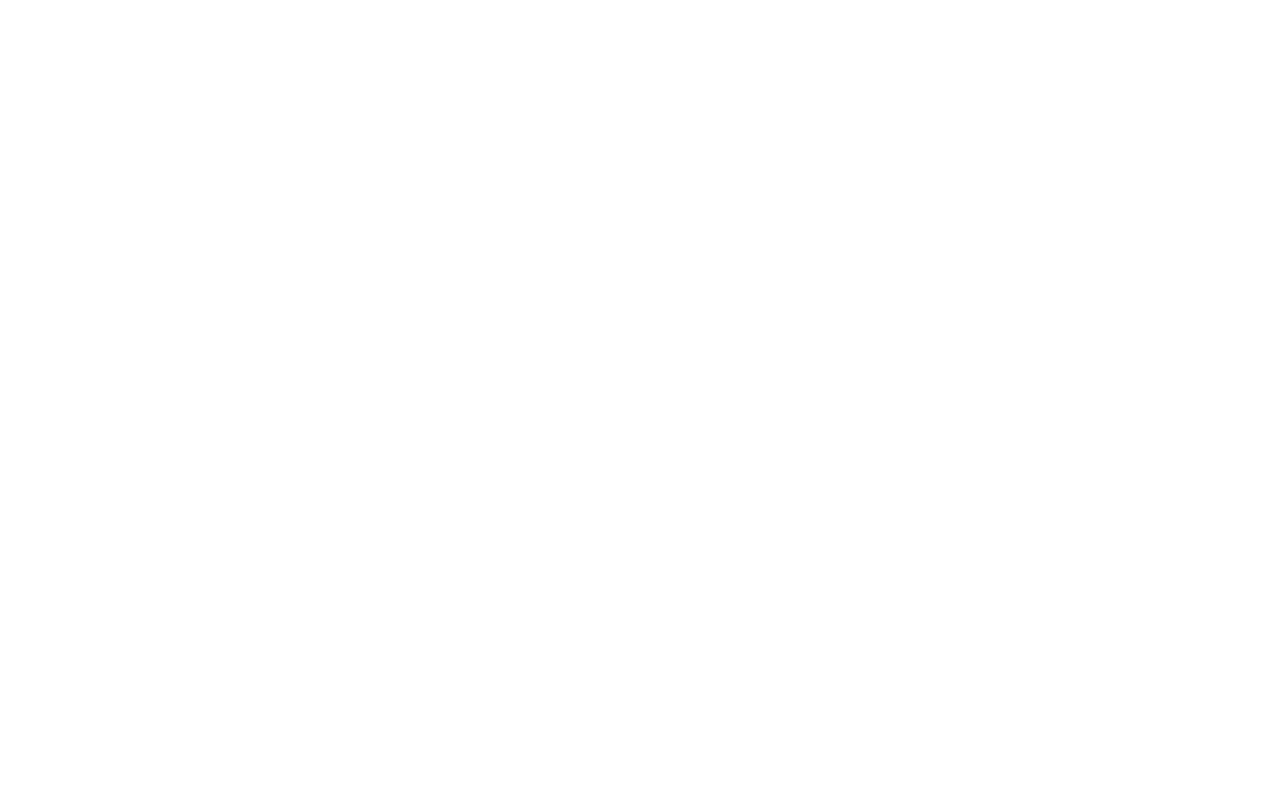
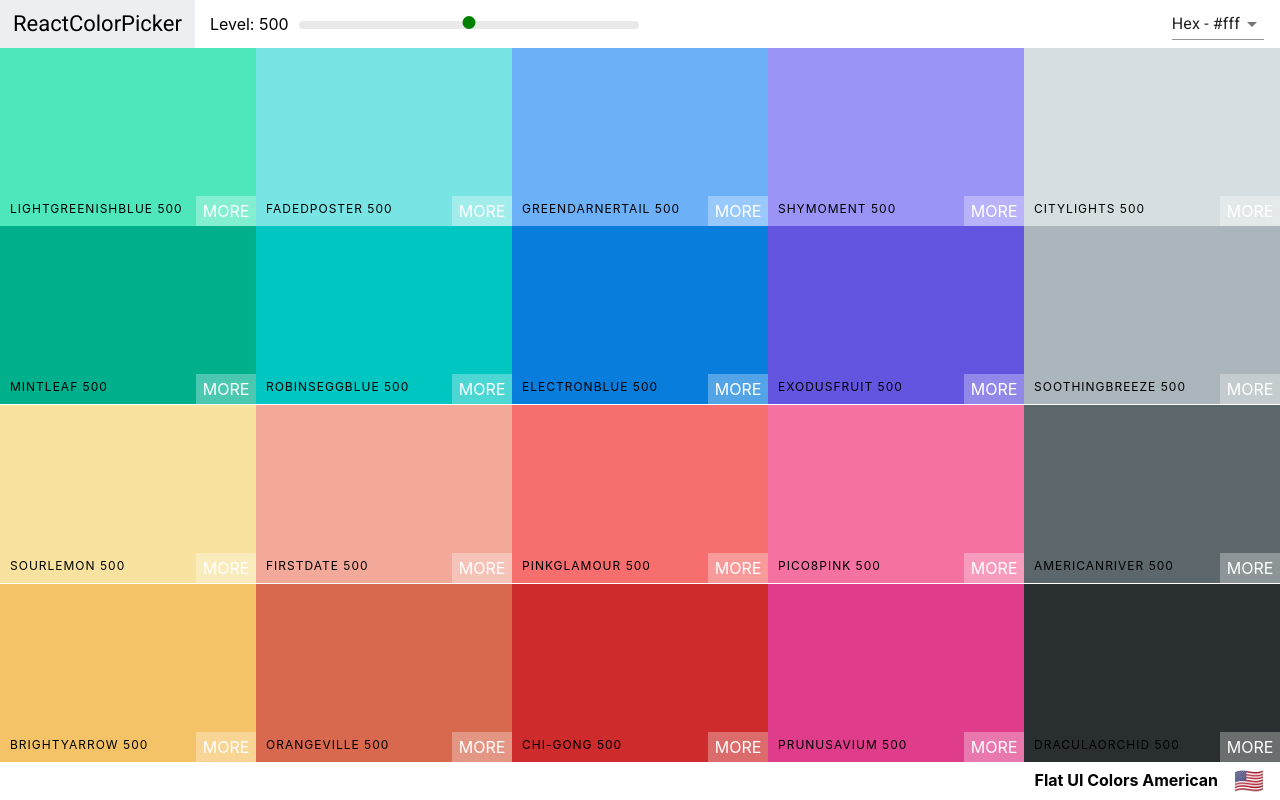
Before and after one commit to AcarMeel/react-color-picker-app, a React (Create React App) app: page /palette/flat-ui-colors-american in a window 1280 px wide. Built offline with nearby package versions, Linux system fonts and the light colour scheme.

Commit message:
Adding routes

```diff
--- a/src/App.js
+++ b/src/App.js
@@ -2,18 +2,24 @@
 import { Route, Switch } from "react-router-dom";
 import { generatePalette } from "./colorHelpers";
 import Palette from "./Palette";
+import PaletteList from "./PaletteList";
 import seedColors from "./seedColors";
 
 export default class App extends Component {
+  findPalette(id) {
+    return seedColors.find(palette => palette.id === id);
+  }
+
   render() {
     return (
       <Switch>
-        <Route exact path='/' />
-        <Route path='/palette/:id' />
+        <Route exact path='/' render={() => <PaletteList palettes={seedColors} /> } />
+        <Route path='/palette/:id'
+          render={routeProps => (
+            <Palette palette={generatePalette(this.findPalette(routeProps.match.params.id))} />
+          )}
+        />
       </Switch>
-      // <div>
-      //   <Palette palette={generatePalette(seedColors[4])} />
-      // </div>
     );
   }
 }
--- a/src/Navbar.js
+++ b/src/Navbar.js
@@ -1,4 +1,5 @@
 import React, { Component } from "react";
+import { Link } from "react-router-dom";
 import Slider from "rc-slider";
 import MenuItem from "@material-ui/core/MenuItem";
 import Select from "@material-ui/core/Select";
@@ -39,7 +40,7 @@
     return (
       <header className="Navbar">
         <div className="logo">
-          <a href="#">ReactColorPicker</a>
+          <Link to="/">ReactColorPicker</Link>
         </div>
         <div className="slider-container">
           <span>Level: {level}</span>
--- /dev/null
+++ b/src/PaletteList.js
@@ -0,0 +1,16 @@
+import React, { Component } from 'react'
+import {Link} from 'react-router-dom';
+
+export default class PaletteList extends Component {
+    render() {
+        const {palettes} = this.props;
+        return (
+            <div>
+                React Colors
+                {palettes.map(palette => (
+                    <p key={palette.id}><Link to={`/palette/${palette.id}`}>{palette.paletteName}</Link></p>
+                ))}
+            </div>
+        )
+    }
+}
```
Also changed, not shown: 1 other file (tests, documents, lock files or other folders).
